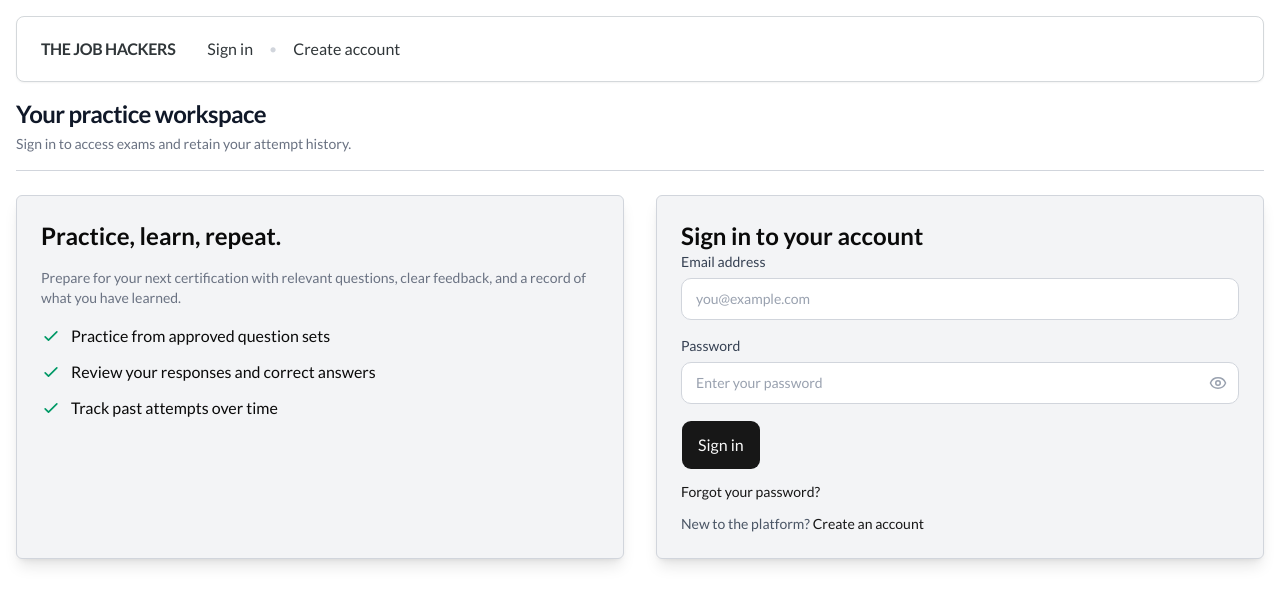
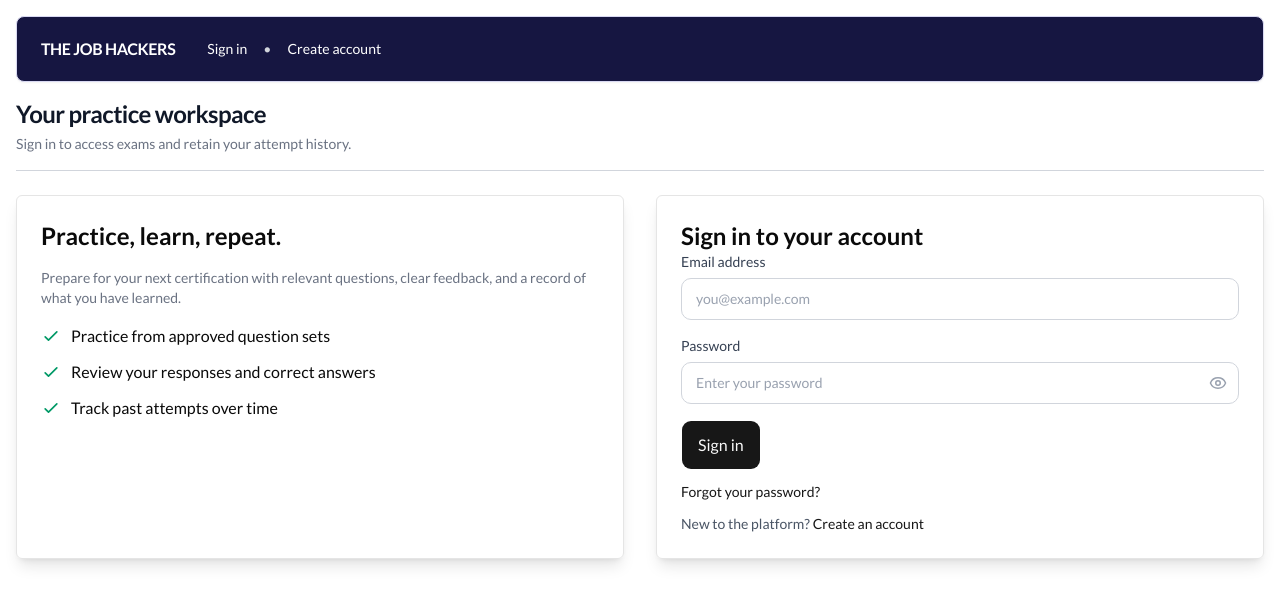
Before and after one commit to chingu-voyages/X02-team-01, a Next.js app in the folder frontend/: page /login in a window 1280 px wide. Shown: the top 604 px of the page. Built offline with nearby package versions, Linux system fonts and the light colour scheme.

Commit message:
refactor(design): updating colors

```diff
--- a/frontend/src/app/globals.css
+++ b/frontend/src/app/globals.css
@@ -5,6 +5,7 @@
 @custom-variant dark (&:is(.dark *));
 
 @theme inline {
+  --color-brand-primary-dark: #161641;
   --color-brand-primary: #333399;
   --color-brand-secondary: #cac4ed;
   --color-brand-accent: #ff9933;
--- a/frontend/src/components/layouts/Navbar.tsx
+++ b/frontend/src/components/layouts/Navbar.tsx
@@ -12,7 +12,7 @@ import {
 
 
 const navLink =
-  "rounded-xs text-base text-[#303639] transition-colors hover:text-black hover:underline focus:outline-none focus-visible:ring-2 focus-visible:ring-gray-400";
+  "rounded-xs text-white transition-colors hover:text-black hover:underline focus:outline-none focus-visible:ring-2 focus-visible:ring-gray-400";
 
 
 export default function Navbar() {
@@ -39,7 +39,7 @@ export default function Navbar() {
   return (
     <nav
       aria-label="Main navigation"
-      className="m-4 flex flex-wrap items-center justify-between gap-x-8 gap-y-3 rounded-md border border-[#d4d8db] bg-white px-6 py-5 shadow-xs"
+      className="m-4 flex flex-wrap items-center justify-between gap-x-8 gap-y-3 rounded-md border border-brand-border bg-brand-primary-dark text-brand-text px-6 py-5 shadow-xs"
     >
       <div className="flex flex-wrap items-center gap-8">
         <Link
@@ -48,7 +48,7 @@ export default function Navbar() {
               ? "/categories"
               : "/login"
           }
-          className="text-base font-bold tracking-tight text-[#303639] hover:underline"
+          className="text-base font-bold text-white tracking-tight hover:underline"
         >
           THE JOB HACKERS
         </Link>
@@ -70,7 +70,7 @@ export default function Navbar() {
               {staff && (
                 <>
                   <span
-                    className="select-none text-gray-300"
+                    className="select-none text-white"
                     aria-hidden="true"
                   >
                     •
--- a/frontend/src/components/ui/Card.tsx
+++ b/frontend/src/components/ui/Card.tsx
@@ -5,7 +5,7 @@ interface CardProps {
 
 export default function Card({ children, className = '' }: CardProps) {
   return (
-    <article className={`bg-gray-100 border border-gray-300 rounded-sm mx-2 md:mx-4 shadow-lg ${className}`}>
+    <article className={`border rounded-sm mx-2 md:mx-4 shadow-lg ${className}`}>
       {children}
     </article>
   )
```
